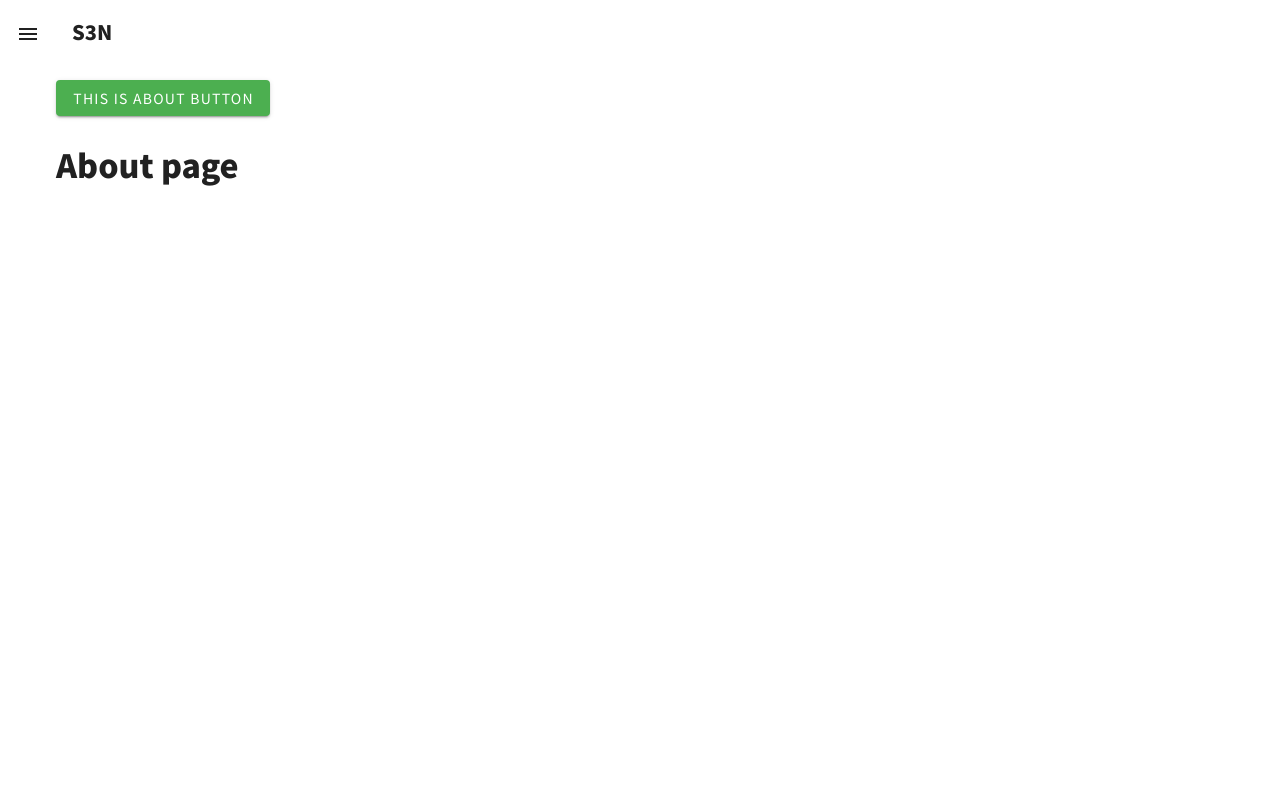
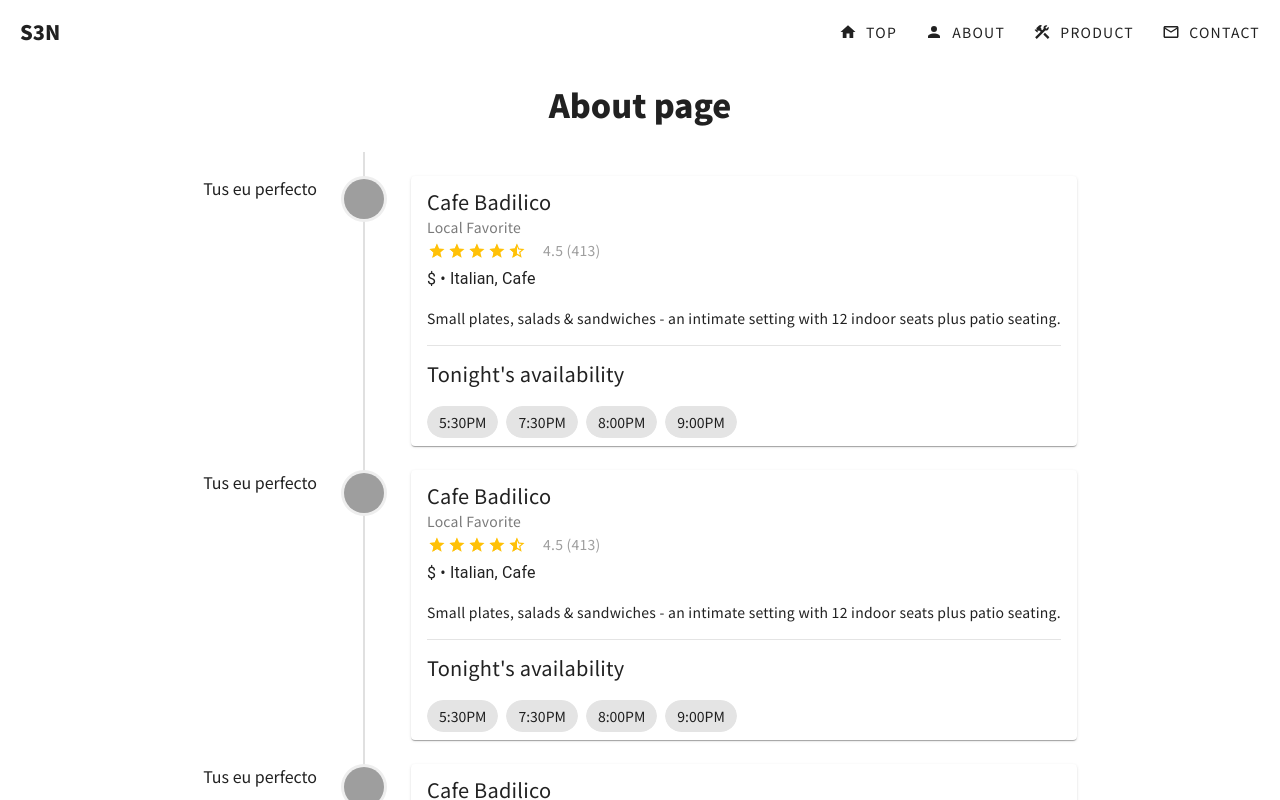
Before and after one commit to Oyukawa/yuk4wa, a Vue app in the folder src_s3n/: page /about in a window 1280 px wide. Shown: the top 800 px of the page. Built offline with nearby package versions, Linux system fonts and the light colour scheme; grey boxes are pictures that could not be loaded.

Commit message:
feat :サイトの構成実装

```diff
--- a/src_s3n/src/components/NavigationDrawer.vue
+++ b/src_s3n/src/components/NavigationDrawer.vue
@@ -1,6 +1,7 @@
 <script setup lang="ts">
 import { reactive } from 'vue';
-import { mdiHome, mdiHeart, mdiMagnify } from '@mdi/js';
+import { mdiHome, mdiAccount, mdiHammerWrench, mdiEmailOutline } from '@mdi/js';
+import router from '@/router';
 
 type Navigation = { label: string; name: string; icon: string };
 
@@ -12,6 +13,8 @@ const setNavigationDrawer = () => {
   state.navigationDrawer = !state.navigationDrawer;
 };
 
+const routerPush = (name: string) => router.push({ path: name });
+
 const navigations: Array<Navigation> = [
   {
     label: 'TOP',
@@ -21,17 +24,17 @@ const navigations: Array<Navigation> = [
   {
     label: 'ABOUT',
     name: 'about',
-    icon: mdiHome
+    icon: mdiAccount
   },
   {
     label: 'PRODUCT',
     name: 'product',
-    icon: mdiHome
+    icon: mdiHammerWrench
   },
   {
     label: 'CONTACT',
     name: 'contact',
-    icon: mdiHome
+    icon: mdiEmailOutline
   }
 ];
 </script>
@@ -39,9 +42,32 @@ const navigations: Array<Navigation> = [
 <template>
   <!-- header -->
   <v-app-bar app clipped-left :elevation="0" false>
-    <v-app-bar-nav-icon class="mt-1" @click="setNavigationDrawer()" />
+    <v-app-bar-nav-icon
+      class="mt-1"
+      @click="setNavigationDrawer()"
+      v-if="$vuetify.display?.smAndDown"
+    />
 
     <v-toolbar-title class="fontBold">S3N</v-toolbar-title>
+    <v-spacer />
+    <v-btn v-if="$vuetify.display?.mdAndUp" :prepend-icon="mdiHome" @click="routerPush('/')"
+      >top</v-btn
+    >
+    <v-btn v-if="$vuetify.display?.mdAndUp" :prepend-icon="mdiAccount" @click="routerPush('about')"
+      >about</v-btn
+    >
+    <v-btn
+      v-if="$vuetify.display?.mdAndUp"
+      :prepend-icon="mdiHammerWrench"
+      @click="routerPush('product')"
+      >product</v-btn
+    >
+    <v-btn
+      v-if="$vuetify.display?.mdAndUp"
+      :prepend-icon="mdiEmailOutline"
+      @click="routerPush('contact')"
+      >contact</v-btn
+    >
 
     <v-menu left bottom>
       <v-list>
--- a/src_s3n/src/components/TopPage.vue
+++ /dev/null
@@ -1,73 +0,0 @@
-<script setup lang="ts">
-import TopVideo from '@/components/TopVideo.vue';
-import TopImg from '@/components/TopImg.vue';
-
-const links = [
-  {
-    label: 'Top',
-    name: ''
-  },
-  {
-    label: 'About',
-    name: 'about'
-  },
-  {
-    label: 'Product',
-    name: 'product'
-  },
-  {
-    label: 'Contact',
-    name: 'contact'
-  }
-];
-</script>
-
-<template>
-  <v-container>
-    <v-row justify="center" no-gutters v-if="$vuetify.display?.mdAndUp">
-      <v-col cols="auto" v-for="(item, i) in 3" :key="i">
-        <TopVideo />
-      </v-col>
-    </v-row>
-    <v-row justify="center" v-if="$vuetify.display?.smAndDown">
-      <v-col cols="auto"> <TopImg /> </v-col>
-    </v-row>
-
-    <v-row justify="center" dense>
-      <v-col cols="auto">
-        <v-menu open-on-hover>
-          <template v-slot:activator="{ props }">
-            <v-btn
-              class="text-none fontBold"
-              size="x-large"
-              elevation="0"
-              variant="plain"
-              v-bind="props"
-              ><span class="border-bottom-text"> I am a Frontend Developer </span>
-            </v-btn>
-          </template>
-
-          <v-list>
-            <v-list-item v-for="(item, index) in links" :key="index">
-              <router-link :to="item.name" class="text-link fontBold">
-                <v-list-item-title>
-                  {{ item.label }}
-                </v-list-item-title>
-              </router-link>
-            </v-list-item>
-          </v-list>
-        </v-menu>
-      </v-col>
-    </v-row>
-  </v-container>
-</template>
-
-<style scoped>
-.text-link {
-  color: #000000;
-  text-decoration: none;
-}
-.border-bottom-text {
-  border-bottom: 4px solid #fbc02d;
-}
-</style>
--- /dev/null
+++ b/src_s3n/src/pages/AboutPage.vue
@@ -0,0 +1,63 @@
+<script setup lang="ts"></script>
+<template>
+  <v-timeline side="end" align="start">
+    <v-timeline-item size="large" v-for="n in 5" :key="n">
+      <template v-slot:icon>
+        <v-avatar image="https://i.pravatar.cc/64"></v-avatar>
+      </template>
+      <template v-slot:opposite>
+        <span>Tus eu perfecto</span>
+      </template>
+      <v-card>
+        <v-card-item>
+          <v-card-title>Cafe Badilico</v-card-title>
+
+          <v-card-subtitle>
+            <span class="me-1">Local Favorite</span>
+
+            <v-icon color="error" icon="mdi-fire-circle" size="small"></v-icon>
+          </v-card-subtitle>
+        </v-card-item>
+
+        <v-card-text>
+          <v-row align="center" class="mx-0">
+            <v-rating
+              :model-value="4.5"
+              color="amber"
+              density="compact"
+              half-increments
+              readonly
+              size="small"
+            ></v-rating>
+
+            <div class="text-grey ms-4">4.5 (413)</div>
+          </v-row>
+
+          <div class="my-4 text-subtitle-1">$ • Italian, Cafe</div>
+
+          <div>
+            Small plates, salads & sandwiches - an intimate setting with 12 indoor seats plus patio
+            seating.
+          </div>
+        </v-card-text>
+
+        <v-divider class="mx-4 mb-1"></v-divider>
+
+        <v-card-title>Tonight's availability</v-card-title>
+
+        <div class="px-4">
+          <v-chip-group>
+            <v-chip>5:30PM</v-chip>
+
+            <v-chip>7:30PM</v-chip>
+
+            <v-chip>8:00PM</v-chip>
+
+            <v-chip>9:00PM</v-chip>
+          </v-chip-group>
+        </div>
+      </v-card>
+    </v-timeline-item>
+  </v-timeline>
+</template>
+<style scoped></style>
--- /dev/null
+++ b/src_s3n/src/pages/ProductPage.vue
@@ -0,0 +1,42 @@
+<script setup lang="ts">
+const cards = [
+  { title: 'Pre-fab homes', src: 'https://cdn.vuetifyjs.com/images/cards/house.jpg', flex: 4 },
+  { title: 'Favorite road trips', src: 'https://cdn.vuetifyjs.com/images/cards/road.jpg', flex: 4 },
+  { title: 'Best airlines', src: 'https://cdn.vuetifyjs.com/images/cards/plane.jpg', flex: 4 },
+  { title: 'Pre-fab homes', src: 'https://cdn.vuetifyjs.com/images/cards/house.jpg', flex: 4 },
+  { title: 'Favorite road trips', src: 'https://cdn.vuetifyjs.com/images/cards/road.jpg', flex: 4 },
+  { title: 'Best airlines', src: 'https://cdn.vuetifyjs.com/images/cards/plane.jpg', flex: 4 },
+  { title: 'Pre-fab homes', src: 'https://cdn.vuetifyjs.com/images/cards/house.jpg', flex: 4 },
+  { title: 'Favorite road trips', src: 'https://cdn.vuetifyjs.com/images/cards/road.jpg', flex: 4 },
+  { title: 'Best airlines', src: 'https://cdn.vuetifyjs.com/images/cards/plane.jpg', flex: 4 }
+];
+</script>
+
+<template>
+  <v-container>
+    <v-row>
+      <v-col v-for="card in cards" :key="card.title" cols="12" sm="6" md="4">
+        <v-sheet color="grey-lighten-3">
+          <v-container>
+            <v-row>
+              <v-col class="ma-8">
+                <v-card elevation="0">
+                  <v-img
+                    :src="card.src"
+                    gradient="to bottom, rgba(0,0,0,.1), rgba(0,0,0,.5)"
+                    height="200px"
+                    aspect-ratio="16/9"
+                    cover
+                  >
+                  </v-img>
+                </v-card>
+              </v-col>
+            </v-row>
+          </v-container>
+        </v-sheet>
+      </v-col>
+    </v-row>
+  </v-container>
+</template>
+
+<style scoped></style>
--- /dev/null
+++ b/src_s3n/src/pages/TopPage.vue
@@ -0,0 +1,32 @@
+<script setup lang="ts">
+import { ref } from 'vue';
+import TopVideo from '@/components/TopVideo.vue';
+import TopImg from '@/components/TopImg.vue';
+const activeLink = ref('about');
+</script>
+
+<template>
+  <v-container>
+    <v-row justify="center" no-gutters v-if="$vuetify.display?.mdAndUp">
+      <v-col cols="auto" v-for="(item, i) in 3" :key="i">
+        <TopVideo />
+      </v-col>
+    </v-row>
+    <v-row justify="center" v-if="$vuetify.display?.smAndDown">
+      <v-col cols="auto"> <TopImg /> </v-col>
+    </v-row>
+    <v-row justify="center" dense>
+      <v-col cols="auto"
+        ><router-link :to="activeLink" class="text-link fontBold">
+          I am a Frontend Developer
+        </router-link></v-col
+      >
+    </v-row>
+  </v-container>
+</template>
+<style scoped>
+.text-link {
+  color: #000000; /* カラーを変更してリンクのように見せる */
+  text-decoration: none;
+}
+</style>
--- a/src_s3n/src/views/AboutView.vue
+++ b/src_s3n/src/views/AboutView.vue
@@ -1,14 +1,16 @@
+<script setup lang="ts">
+import AboutPage from '@/pages/AboutPage.vue';
+</script>
 <template>
   <v-container>
+    <v-row justify="center">
+      <v-col cols="auto"> <h1>About page</h1> </v-col>
+    </v-row>
     <v-row>
       <v-col>
-        <v-btn color="success">This is about button</v-btn>
+        <AboutPage />
       </v-col>
-    </v-row>
-    <v-row>
-      <v-col> <h1>About page</h1> </v-col>
     </v-row>
   </v-container>
 </template>
-
 <style scoped></style>
--- a/src_s3n/src/views/ProductView.vue
+++ b/src_s3n/src/views/ProductView.vue
@@ -1,9 +1,16 @@
-<script setup lang="ts"></script>
+<script setup lang="ts">
+import ProductPage from '@/pages/ProductPage.vue';
+</script>
 <template>
   <v-container>
     <v-row justify="center">
       <v-col cols="auto"> <h1>Product page</h1> </v-col>
     </v-row>
+    <v-row>
+      <v-col>
+        <ProductPage />
+      </v-col>
+    </v-row>
   </v-container>
 </template>
 <style scoped></style>
--- a/src_s3n/src/views/TopView.vue
+++ b/src_s3n/src/views/TopView.vue
@@ -1,5 +1,5 @@
 <script setup lang="ts">
-import TopPage from '@/components/TopPage.vue';
+import TopPage from '@/pages/TopPage.vue';
 </script>
 
 <template>
```
